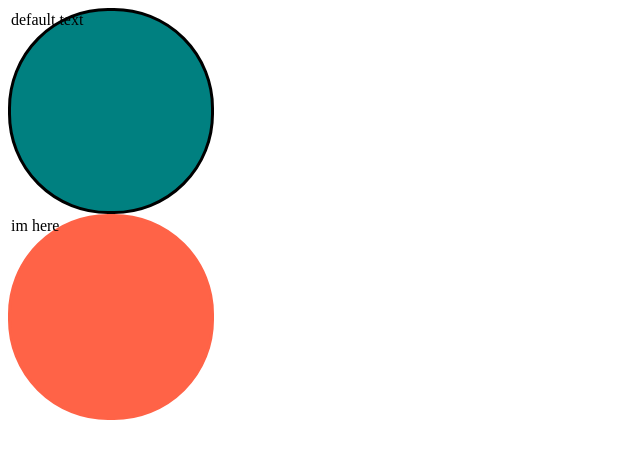
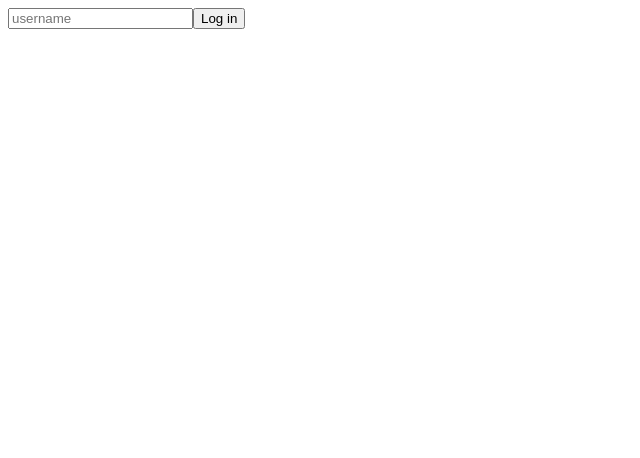
Before and after one commit to isjennifer/react-master-ts, a React (Create React App) app: page / in a window 1280 px wide. Shown: the top 458 px of the page, without its empty margins (0-640 px from the left). Built offline with nearby package versions, Linux system fonts and the light colour scheme.

Commit message:
typescript 기초: event의 type 지정하는법

```diff
--- a/src/App.tsx
+++ b/src/App.tsx
@@ -1,10 +1,26 @@
-import Circle from "./Circle";
+import { useState } from "react";
 
 function App() {
+  const [value, setValue] = useState("");
+  const onChange = (event: React.FormEvent<HTMLInputElement>) => {
+    const value = event.currentTarget.value
+    setValue(value)
+  };
+  const onSubmit = (event: React.FormEvent<HTMLFormElement>) => {
+    event.preventDefault();
+    console.log("Hello", value)
+  };
   return (
     <div>
-      <Circle borderColor="black" bgColor="teal"/>
-      <Circle text="im here" bgColor="tomato"/>
+      <form onSubmit={onSubmit}>
+        <input
+          value={value}
+          onChange={onChange}
+          type="text"
+          placeholder="username"
+        />
+        <button>Log in</button>
+      </form>
     </div>
   );
 }
```
